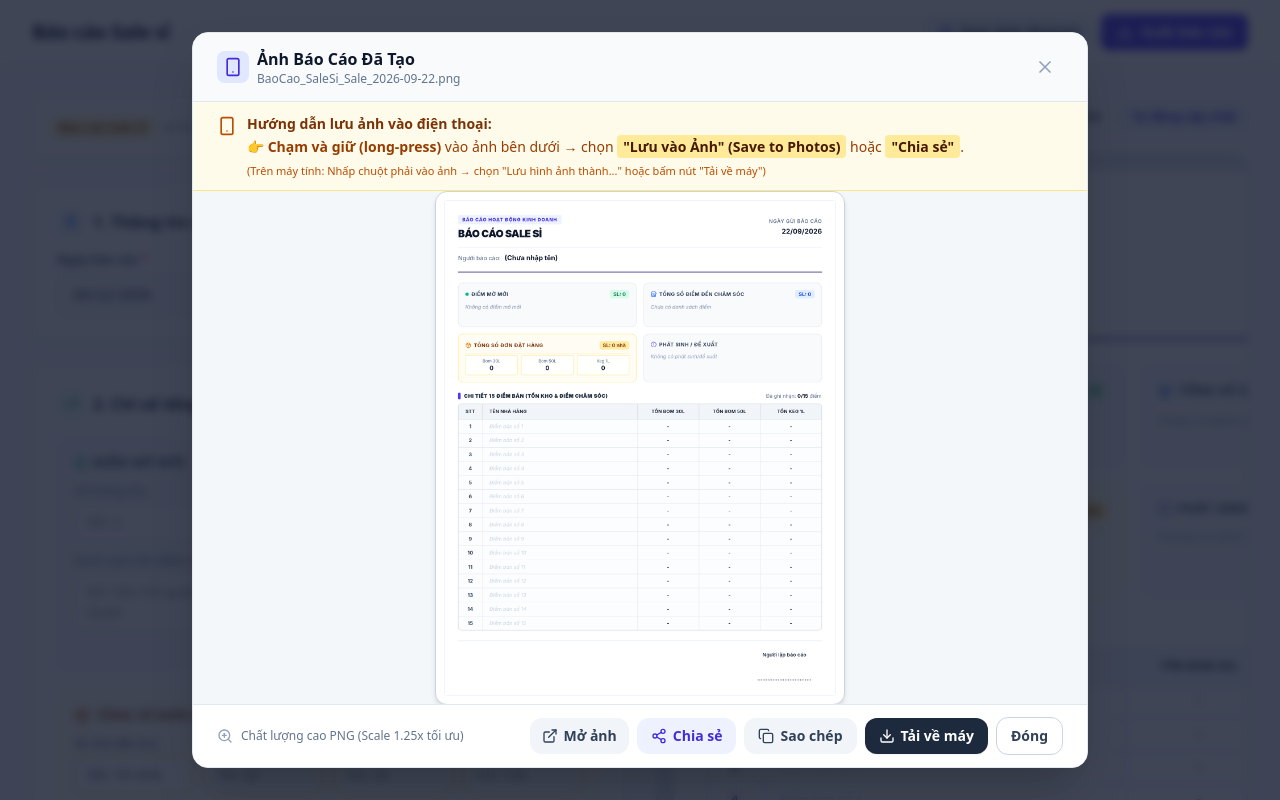
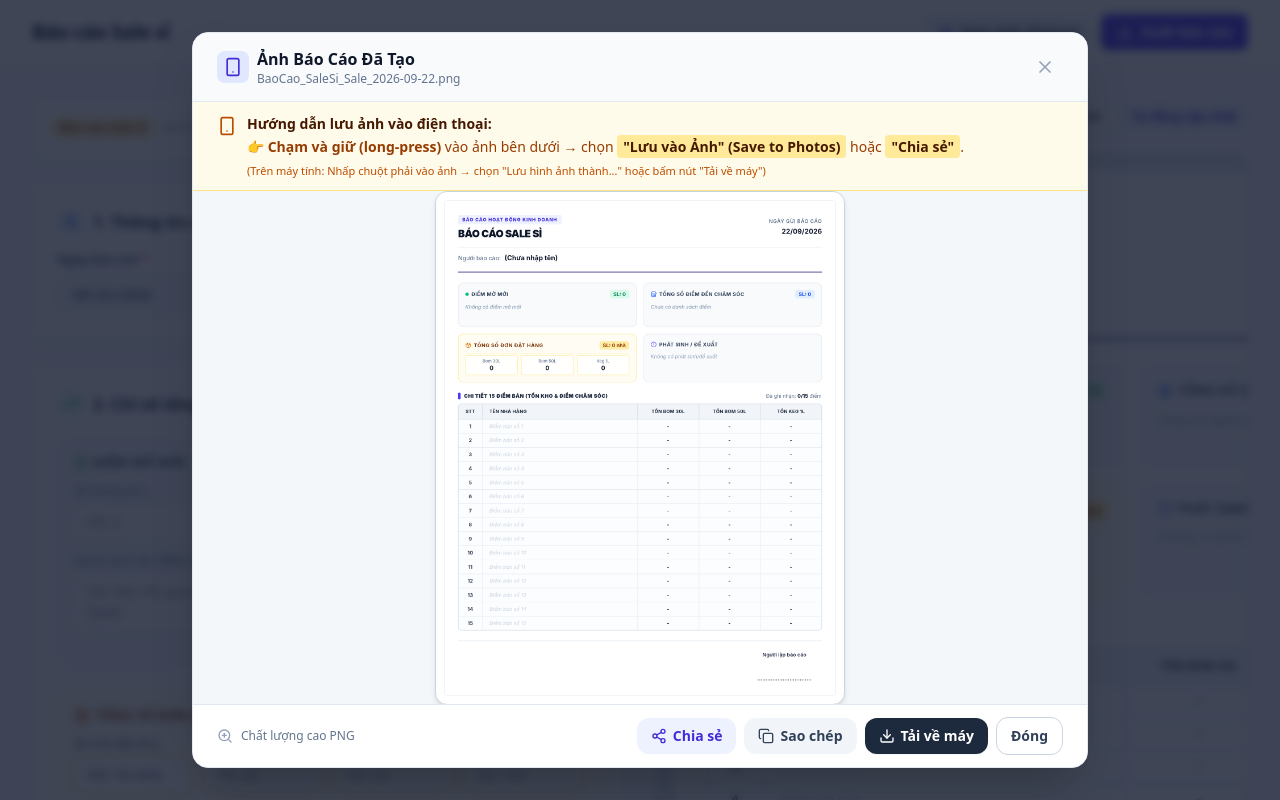
Before and after one commit to npnam151-rgb/CS-BC-Sale-s-, a React (Vite) app: page / in a window 1280 px wide. Both pictures are taken after a click on the button "Xem ảnh (Popup)". Shown: the top 800 px of the page. Built offline with nearby package versions, Linux system fonts and the light colour scheme.

Commit message:
refactor: remove Zalo redirect workarounds
Clean up redundant Zalo-specific navigation and intent workarounds in the guidance banner and preview modal to simplify the codebase.

```diff
--- a/src/App.tsx
+++ b/src/App.tsx
@@ -293,31 +293,14 @@ export default function App() {
 
       {/* Zalo In-App Browser Guidance Banner */}
       {typeof navigator !== 'undefined' && /Zalo/i.test(navigator.userAgent) && (
-        <div className="bg-blue-600 text-white px-4 py-2.5 text-xs sm:text-sm font-medium shadow-xs">
-          <div className="max-w-7xl mx-auto flex flex-wrap items-center justify-between gap-2">
-            <div className="flex items-center gap-2">
-              <span className="bg-white text-blue-700 font-bold px-1.5 py-0.5 rounded text-[11px] shrink-0">
-                Zalo
-              </span>
-              <span className="leading-snug">
-                Trình duyệt Zalo dễ bị đơ khi chạm giữ ảnh. Bạn nên bấm <strong>(•••)</strong> góc trên bên phải → chọn <strong>"Mở bằng trình duyệt"</strong> (Safari / Chrome) để dùng mượt nhất.
-              </span>
-            </div>
-            {/Android/i.test(navigator.userAgent) && (
-              <button
-                type="button"
-                onClick={() => {
-                  try {
-                    window.location.href = `intent://${window.location.host}${window.location.pathname}${window.location.search}#Intent;scheme=https;package=com.android.chrome;end`;
-                  } catch (e) {
-                    console.error(e);
-                  }
-                }}
-                className="inline-flex items-center gap-1 px-2.5 py-1 bg-white text-blue-700 hover:bg-blue-50 font-bold rounded text-xs transition-colors shrink-0"
-              >
-                Mở sang Chrome
-              </button>
-            )}
+        <div className="bg-blue-600 text-white px-4 py-2 text-xs sm:text-sm font-medium shadow-xs">
+          <div className="max-w-7xl mx-auto flex items-center gap-2">
+            <span className="bg-white text-blue-700 font-bold px-1.5 py-0.5 rounded text-[11px] shrink-0">
+              Zalo
+            </span>
+            <span className="leading-snug">
+              Vui lòng bấm dấu <strong>(•••)</strong> ở góc trên bên phải → chọn <strong>"Mở bằng trình duyệt"</strong> (Safari / Chrome) để tải ảnh về máy.
+            </span>
           </div>
         </div>
       )}
--- a/src/components/ImagePreviewModal.tsx
+++ b/src/components/ImagePreviewModal.tsx
@@ -7,9 +7,7 @@ import {
   Check,
   Copy,
   AlertTriangle,
-  ZoomIn,
-  ExternalLink,
-  Globe
+  ZoomIn
 } from 'lucide-react';
 
 interface ImagePreviewModalProps {
@@ -76,26 +74,6 @@ export function ImagePreviewModal({
   };
 
   const isZalo = typeof navigator !== 'undefined' && /Zalo/i.test(navigator.userAgent);
-  const isAndroid = typeof navigator !== 'undefined' && /Android/i.test(navigator.userAgent);
-
-  // Mở ảnh trực tiếp trong tab mới (giúp xem và tải ảnh trên Zalo mà không bị đơ app)
-  const handleOpenInNewTab = () => {
-    if (imageUrl) {
-      window.open(imageUrl, '_blank');
-    }
-  };
-
-  // Mở link trực tiếp sang Chrome đối với thiết bị Android trong Zalo
-  const handleOpenInChrome = () => {
-    try {
-      const host = window.location.host;
-      const path = window.location.pathname;
-      const search = window.location.search;
-      window.location.href = `intent://${host}${path}${search}#Intent;scheme=https;package=com.android.chrome;end`;
-    } catch (e) {
-      console.error(e);
-    }
-  };
 
   // Web Share API (especially useful on iOS / Android standalone browsers)
   const canShare = typeof navigator !== 'undefined' && !!navigator.share;
@@ -201,51 +179,29 @@ export function ImagePreviewModal({
               <Smartphone className="w-5 h-5 text-amber-700 shrink-0 mt-0.5" />
             )}
             <div className="text-xs sm:text-sm text-amber-900 w-full">
-              <p className="font-bold">
-                {isZalo
-                  ? 'Đang mở trong Zalo (Trình duyệt Zalo có thể bị đơ khi quét mã QR ảnh dài):'
-                  : isBlockedWarning
-                  ? 'Trình duyệt chặn tải xuống tự động! Hãy lưu trực tiếp:'
-                  : 'Hướng dẫn lưu ảnh vào điện thoại:'}
-              </p>
-
-              <p className="mt-0.5 leading-relaxed text-amber-800">
-                👉 <strong>Chạm và giữ (long-press)</strong> vào ảnh bên dưới → chọn <span className="bg-amber-200/80 px-1.5 py-0.5 rounded font-bold text-amber-950">"Lưu vào Ảnh" (Save to Photos)</span> hoặc <span className="bg-amber-200/80 px-1.5 py-0.5 rounded font-bold text-amber-950">"Chia sẻ"</span>.
-              </p>
-
               {isZalo ? (
-                <div className="mt-2 pt-2 border-t border-amber-200/80 space-y-1.5">
-                  <div className="flex flex-wrap items-center gap-2">
-                    <button
-                      id="zalo-open-direct-button"
-                      type="button"
-                      onClick={handleOpenInNewTab}
-                      className="inline-flex items-center gap-1 px-3 py-1.5 bg-indigo-600 hover:bg-indigo-700 text-white rounded-lg text-xs font-bold shadow-xs transition-colors"
-                    >
-                      <ExternalLink className="w-3.5 h-3.5" />
-                      <span>Mở ảnh riêng (Khắc phục đơ Zalo)</span>
-                    </button>
-
-                    {isAndroid && (
-                      <button
-                        id="zalo-open-chrome-button"
-                        type="button"
-                        onClick={handleOpenInChrome}
-                        className="inline-flex items-center gap-1 px-3 py-1.5 bg-amber-700 hover:bg-amber-800 text-white rounded-lg text-xs font-bold shadow-xs transition-colors"
-                      >
-                        <Globe className="w-3.5 h-3.5" />
-                        <span>Mở sang Google Chrome</span>
-                      </button>
-                    )}
-                  </div>
-                  <p className="text-[11px] text-amber-900 font-medium leading-relaxed">
-                    💡 <strong>Tại sao Zalo bị treo?</strong> Trình duyệt Zalo tự động quét mã QR trên ảnh. Báo cáo dài có nhiều ô chi tiết khiến Zalo quét bị quá tải CPU. Hãy bấm nút <strong>"Mở ảnh riêng"</strong> ở trên hoặc bấm dấu <strong>(•••)</strong> góc trên bên phải Zalo → chọn <strong>"Mở bằng trình duyệt"</strong> (Safari / Chrome).
+                <div>
+                  <p className="font-bold text-amber-950">
+                    Đang mở trong Zalo:
+                  </p>
+                  <p className="mt-0.5 text-amber-900 leading-relaxed">
+                    Vui lòng bấm dấu ba chấm <strong>(•••)</strong> ở góc trên bên phải → chọn <strong>"Mở bằng trình duyệt"</strong> (Safari / Chrome) để tải ảnh về máy.
                   </p>
                 </div>
               ) : (
-                <p className="text-[11px] text-amber-700 mt-1">
-                  (Trên máy tính: Nhấp chuột phải vào ảnh → chọn "Lưu hình ảnh thành..." hoặc bấm nút "Tải về máy")
-                </p>
+                <div>
+                  <p className="font-bold text-amber-950">
+                    {isBlockedWarning
+                      ? 'Trình duyệt chặn tải xuống tự động! Hãy lưu trực tiếp:'
+                      : 'Hướng dẫn lưu ảnh vào điện thoại:'}
+                  </p>
+                  <p className="mt-0.5 leading-relaxed text-amber-800">
+                    👉 <strong>Chạm và giữ (long-press)</strong> vào ảnh bên dưới → chọn <span className="bg-amber-200/80 px-1.5 py-0.5 rounded font-bold text-amber-950">"Lưu vào Ảnh" (Save to Photos)</span> hoặc <span className="bg-amber-200/80 px-1.5 py-0.5 rounded font-bold text-amber-950">"Chia sẻ"</span>.
+                  </p>
+                  <p className="text-[11px] text-amber-700 mt-1">
+                    (Trên máy tính: Nhấp chuột phải vào ảnh → chọn "Lưu hình ảnh thành..." hoặc bấm nút "Tải về máy")
+                  </p>
+                </div>
               )}
             </div>
           </div>
@@ -277,23 +233,11 @@ export function ImagePreviewModal({
         <div className="px-4 sm:px-6 py-3 bg-white border-t border-slate-200 flex flex-wrap items-center justify-between gap-2.5">
           <div className="flex items-center gap-2 text-xs text-slate-500">
             <ZoomIn className="w-4 h-4 text-slate-400 shrink-0" />
-            <span className="hidden sm:inline">Chất lượng cao PNG (Scale 1.25x tối ưu)</span>
-            <span className="sm:hidden">Ảnh sắc nét tối ưu</span>
+            <span className="hidden sm:inline">Chất lượng cao PNG</span>
+            <span className="sm:hidden">Ảnh sắc nét</span>
           </div>
 
           <div className="flex items-center gap-2 w-full sm:w-auto justify-end">
-            {/* Direct Open Button */}
-            <button
-              id="modal-open-direct-footer-button"
-              type="button"
-              onClick={handleOpenInNewTab}
-              className="inline-flex items-center gap-1.5 px-3 py-2 bg-slate-100 hover:bg-slate-200 text-slate-700 text-xs sm:text-sm font-semibold rounded-xl transition-colors"
-              title="Mở ảnh trong tab mới"
-            >
-              <ExternalLink className="w-4 h-4" />
-              <span>Mở ảnh</span>
-            </button>
-
             {/* Share button (native Web Share or guided fallback) */}
             <button
               id="modal-share-button"
```
